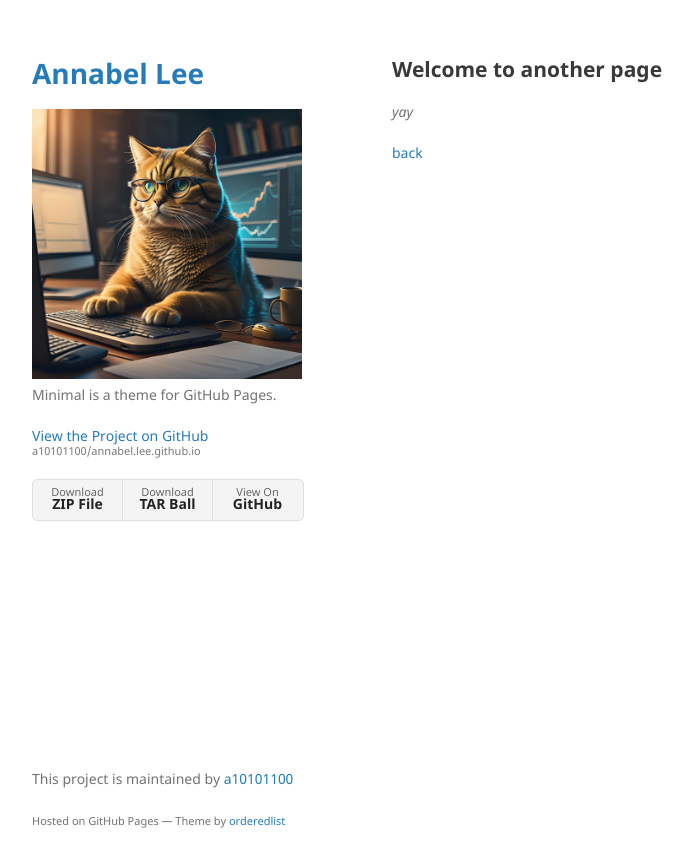
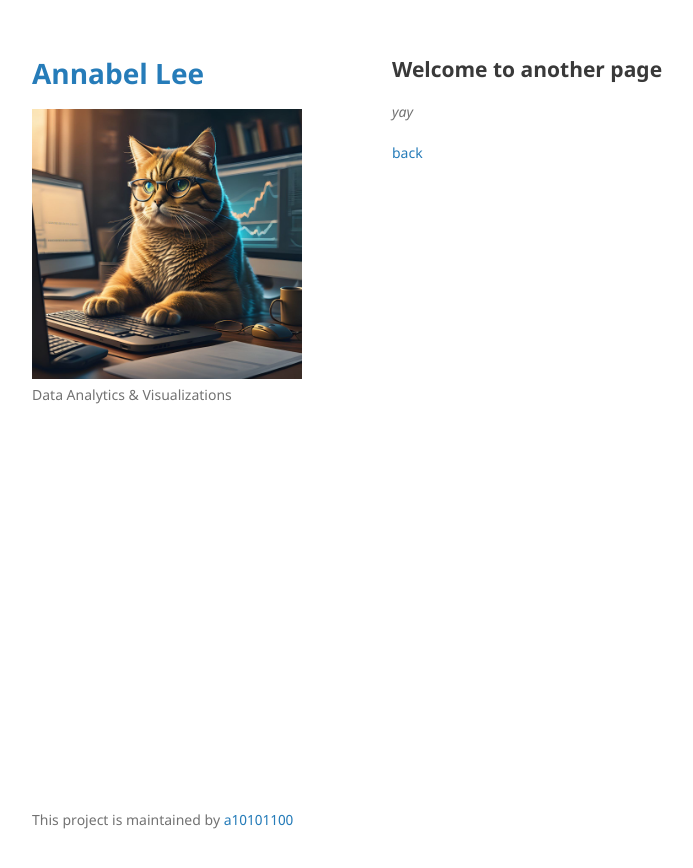
Before and after one commit to a10101100/annabel.lee.github.io, a Jekyll site: the page built from another-page.md, in a window 1280 px wide. Shown: the top 868 px of the page, without its empty margins (178-871 px from the left). Built offline with Jekyll 4.4.1, drawn with Linux system fonts in a browser that asks for light colours; our own code applies the rules of GitHub Pages for plain Markdown files.

Commit message:
update layout html

```diff
--- a/_config.yml
+++ b/_config.yml
@@ -1,6 +1,6 @@
 title: Annabel Lee
 logo: /assets/img/data_cat.jpg?raw-true
-description: Minimal is a theme for GitHub Pages.
+description: Data Analytics & Visualizations
 show_downloads: true
 google_analytics:
 theme: jekyll-theme-minimal
--- a/_layouts/default.html
+++ b/_layouts/default.html
@@ -23,21 +23,6 @@
 
         <p>{{ site.description | default: site.github.project_tagline }}</p>
 
-        {% if site.github.is_project_page %}
-        <p class="view"><a href="{{ site.github.repository_url }}">View the Project on GitHub <small>{{ site.github.repository_nwo }}</small></a></p>
-        {% endif %}
-
-        {% if site.github.is_user_page %}
-        <p class="view"><a href="{{ site.github.owner_url }}">View My GitHub Profile</a></p>
-        {% endif %}
-
-        {% if site.show_downloads %}
-        <ul class="downloads">
-          <li><a href="{{ site.github.zip_url }}">Download <strong>ZIP File</strong></a></li>
-          <li><a href="{{ site.github.tar_url }}">Download <strong>TAR Ball</strong></a></li>
-          <li><a href="{{ site.github.repository_url }}">View On <strong>GitHub</strong></a></li>
-        </ul>
-        {% endif %}
       </header>
       <section>
 
@@ -48,7 +33,6 @@
         {% if site.github.is_project_page %}
         <p>This project is maintained by <a href="{{ site.github.owner_url }}">{{ site.github.owner_name }}</a></p>
         {% endif %}
-        <p><small>Hosted on GitHub Pages &mdash; Theme by <a href="https://github.com/orderedlist">orderedlist</a></small></p>
       </footer>
     </div>
     <script src="{{ "/assets/js/scale.fix.js" | relative_url }}"></script>
```
